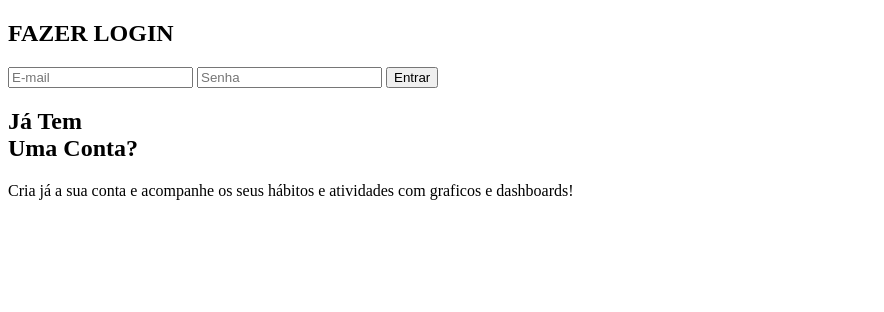
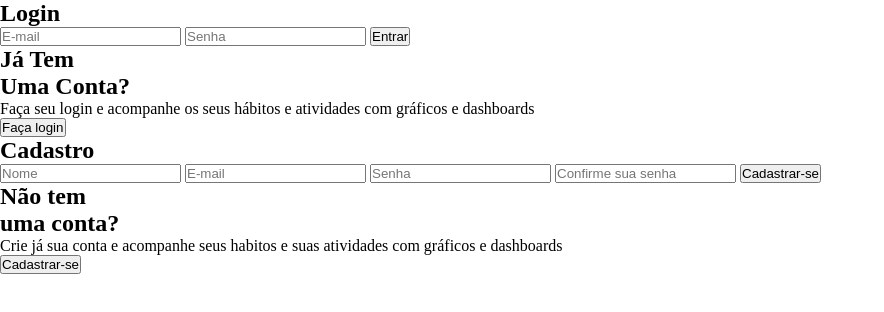
Before and after one commit to V341551M0/TaskFlow, a plain HTML site: page web/pages/login.html in a window 1280 px wide. Shown: the whole page, without its empty margins (0-884 px from the left). Drawn offline with Linux system fonts and the light colour scheme.

Commit message:
style: clean architecture

```diff
--- a/web/css/pages/login.css
+++ b/web/css/pages/login.css
@@ -0,0 +1,11 @@
+*{
+    margin: 0;
+    padding: 0;
+    box-sizing: border-box;
+}
+
+.containerFather{
+    width: 100%;
+    height: 100vh;
+    background-color: 14151A;
+}
--- a/web/pages/login.html
+++ b/web/pages/login.html
@@ -3,24 +3,42 @@
 <head>
     <meta charset='utf-8'>
     <meta name='viewport' content='width=device-width, initial-scale=1'>
-    <title>Page Title</title>
+    <title>Login</title>
     <link rel='stylesheet' href='../../web/css/pages/login.css'>
 </head>
 <body>
-    <section class="container-father">
+    <section class="containerFather">
         <div class="card">
             <div class="lefth">
                 <div class="form-login">
-                    <h2>FAZER LOGIN</h2>
+                    <h2>Login</h2>
                     <form>
                         <input type="email" placeholder="E-mail">
                         <input type="password" placeholder="Senha">
                         <button type="submit">Entrar</button>
                     </form>
                 </div>
-                 <div class="form-cd">
+                 <div class="fc-login">
                     <h2>Já Tem <br>Uma Conta?</h2>
-                    <p>Cria já a sua conta e acompanhe os seus hábitos e atividades com graficos e dashboards!</p>
+                    <p>Faça seu login e acompanhe os seus hábitos e atividades com gráficos e dashboards</p>
+                    <button>Faça login</button>
+                </div>
+            </div>
+            <div class="rigth">
+                <div class="form-cadastro">
+                    <h2>Cadastro</h2>
+                    <form>
+                        <input type="text" placeholder="Nome">
+                        <input type="email" placeholder="E-mail">
+                        <input type="password" placeholder="Senha">
+                        <input type="password" placeholder="Confirme sua senha">
+                        <button type="submit">Cadastrar-se</button>
+                    </form>
+                </div>
+                <div class="fc-cd">
+                    <h2>Não tem<br> uma conta?</h2>
+                    <p>Crie já sua conta e acompanhe seus habitos e suas atividades com gráficos e dashboards</p>
+                    <button>Cadastrar-se</button>
                 </div>
             </div>
         </div>
```
